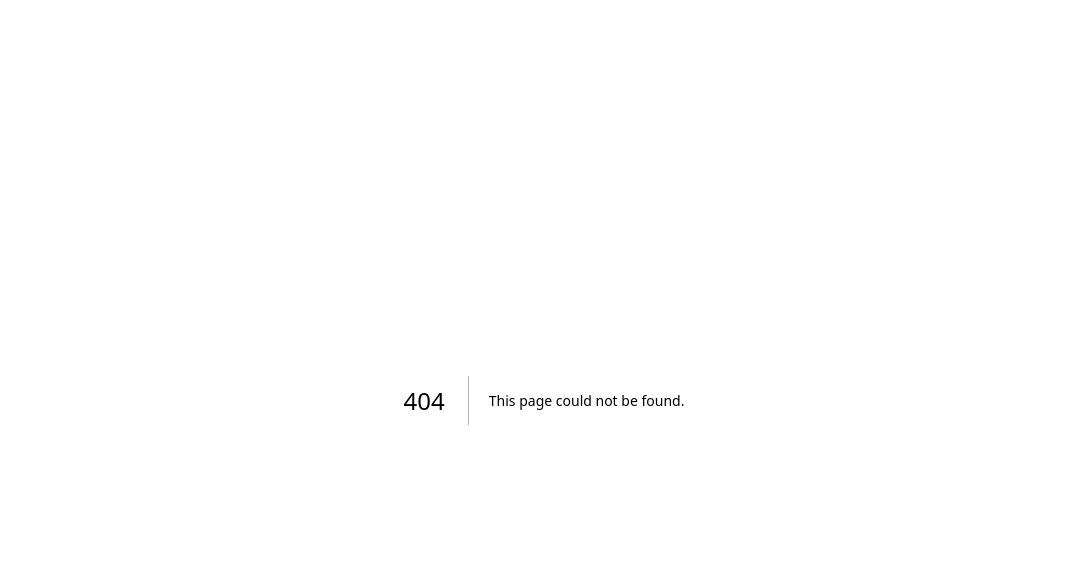
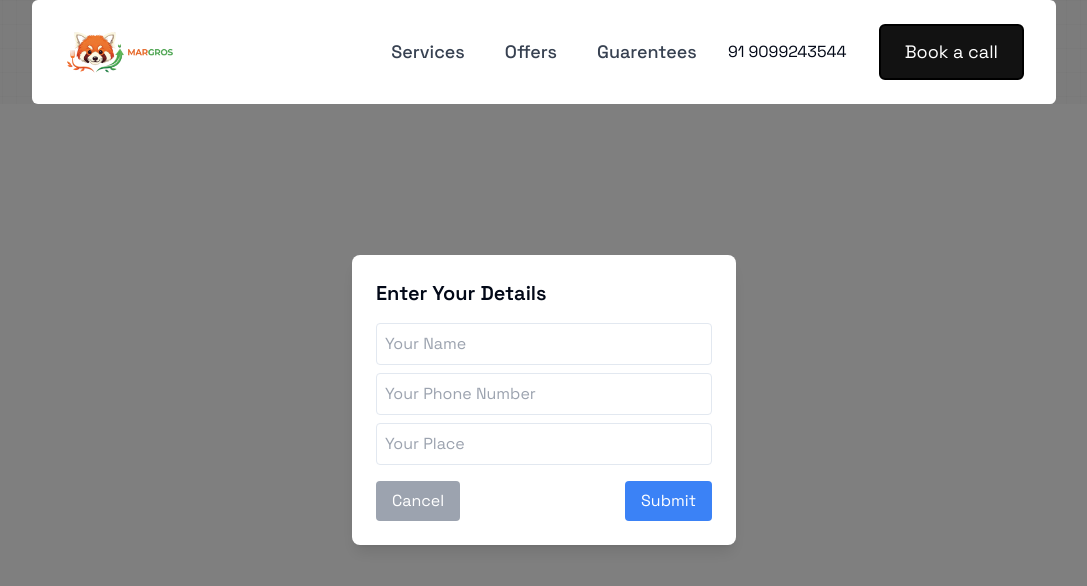
Before and after one commit to Margroms/portfolio, a Next.js app: page /offers in a window 1280 px wide. Before the commit this address had no page. Shown: the top 586 px of the page, without its empty margins (96-1183 px from the left). Built offline with nearby package versions, Linux system fonts and the light colour scheme.

Commit message:
update 0.9

```diff
--- /dev/null
+++ b/app/offers/page.tsx
@@ -0,0 +1,26 @@
+"use client";
+import ShowcaseNavbar from "@/components/showcase-navbar";
+import { motion } from "framer-motion";
+import { useState, useEffect } from "react";
+import DataCollectionModal from "@/components/modals/dataCollection";
+
+const Offers = () => {
+  const [isModalOpen, setIsModalOpen] = useState(false);
+
+  useEffect(() => {
+    setIsModalOpen(true);
+  }, []);
+
+  return (
+    <div className="
+      flex flex-col w-full
+      overflow-clip inset-0 -z-10
+      bg-[#fafafa] bg-[linear-gradient(to_right,#8080800a_1px,transparent_1px),linear-gradient(to_bottom,#8080800a_1px,transparent_1px)] bg-[size:14px_24px]
+    ">
+      <ShowcaseNavbar />
+      <DataCollectionModal isOpen={isModalOpen} onClose={() => setIsModalOpen(false)} />
+    </div>
+  );
+};
+
+export default Offers;
--- a/app/page.tsx
+++ b/app/page.tsx
@@ -98,13 +98,12 @@ export default function Home() {
               Services
             </ScrollLink>
 
-            <ScrollLink
-              to="process"
-              smooth={true}
+            <Link
+              href={'/offers'}
               className="hover:text-[#FF9B50]"
             >
-              Process
-            </ScrollLink>
+              Offers
+            </Link>
 
             <ScrollLink
               to="guarentees"
--- /dev/null
+++ b/components/modals/dataCollection.tsx
@@ -0,0 +1,91 @@
+import React, { useState } from "react";
+import { createClient } from "@supabase/supabase-js";
+
+const supabaseUrl: string = "https://yuumtxoddxjciwahmdrj.supabase.co";
+const supabaseKey: string = "eyJhbGciOiJIUzI1NiIsInR5cCI6IkpXVCJ9.eyJpc3MiOiJzdXBhYmFzZSIsInJlZiI6Inl1dW10eG9kZHhqY2l3YWhtZHJqIiwicm9sZSI6ImFub24iLCJpYXQiOjE3Mzg4MzY2MjgsImV4cCI6MjA1NDQxMjYyOH0.-wJE7PXyW-D_FPRGSwOrl6YuwP0IGvKiTeiesFW2dQY";
+const supabase = createClient(supabaseUrl, supabaseKey);
+
+interface DataCollectionModalProps {
+  isOpen: boolean;
+  onClose: () => void;
+}
+
+const DataCollectionModal: React.FC<DataCollectionModalProps> = ({ isOpen, onClose }) => {
+  const [name, setName] = useState<string>("");
+  const [phone, setPhone] = useState<string>("");
+  const [place, setPlace] = useState<string>("");
+  const [loading, setLoading] = useState<boolean>(false);
+
+  const handleSubmit = async (e: React.FormEvent) => {
+    e.preventDefault();
+    setLoading(true);
+
+    const { error } = await supabase.from("users").insert([{ name, phone, place }]);
+
+    if (error) {
+      alert("Error submitting data");
+    } else {
+      alert("Data submitted successfully");
+      setName("");
+      setPhone("");
+      setPlace("");
+      onClose();
+    }
+    setLoading(false);
+  };
+
+  if (!isOpen) return null;
+
+  return (
+    <div className="fixed inset-0 bg-black bg-opacity-50 flex justify-center items-center">
+      <div className="bg-white p-6 rounded-lg shadow-lg w-96">
+        <h2 className="text-xl font-semibold mb-4">Enter Your Details</h2>
+        <form onSubmit={handleSubmit}>
+          <input
+            type="text"
+            placeholder="Your Name"
+            value={name}
+            onChange={(e) => setName(e.target.value)}
+            className="w-full p-2 border rounded mb-2"
+            required
+          />
+          <input
+            type="tel"
+            placeholder="Your Phone Number"
+            value={phone}
+            onChange={(e) => setPhone(e.target.value)}
+            className="w-full p-2 border rounded mb-2"
+            required
+          />
+          <input
+            type="text"
+            placeholder="Your Place"
+            value={place}
+            onChange={(e) => setPlace(e.target.value)}
+            className="w-full p-2 border rounded mb-4"
+            required
+          />
+          <div className="flex justify-between">
+            <button
+              type="button"
+              className="bg-gray-400 text-white px-4 py-2 rounded"
+              onClick={onClose}
+              disabled={loading}
+            >
+              Cancel
+            </button>
+            <button
+              type="submit"
+              className="bg-blue-500 text-white px-4 py-2 rounded"
+              disabled={loading}
+            >
+              {loading ? "Submitting..." : "Submit"}
+            </button>
+          </div>
+        </form>
+      </div>
+    </div>
+  );
+}
+
+export default DataCollectionModal;
--- a/components/showcase-navbar.tsx
+++ b/components/showcase-navbar.tsx
@@ -50,13 +50,13 @@ xl:w-4/5
           >
             Showcase
           </Link> */}
-             <Link href="/" className="hover:text-blue-500">
+          <Link href="/" className="hover:text-[#FF9B50]">
             Services
           </Link>
-          <Link href="/" className="hover:text-blue-500">
-        Process
+          <Link href="/offers" className="hover:text-[#FF9B50]">
+            Offers
           </Link>
-          <Link href="/" className="hover:text-blue-500">
+          <Link href="/" className="hover:text-[#FF9B50]">
             Guarentees
           </Link>
 
--- a/package.json
+++ b/package.json
@@ -9,6 +9,7 @@
     "lint": "next lint"
   },
   "dependencies": {
+    "@supabase/supabase-js": "^2.49.1",
     "@tabler/icons-react": "^3.12.0",
     "@tsparticles/engine": "^3.5.0",
     "@tsparticles/react": "^3.0.0",
```
Also changed, not shown: 1 other file (tests, documents, lock files or other folders).
